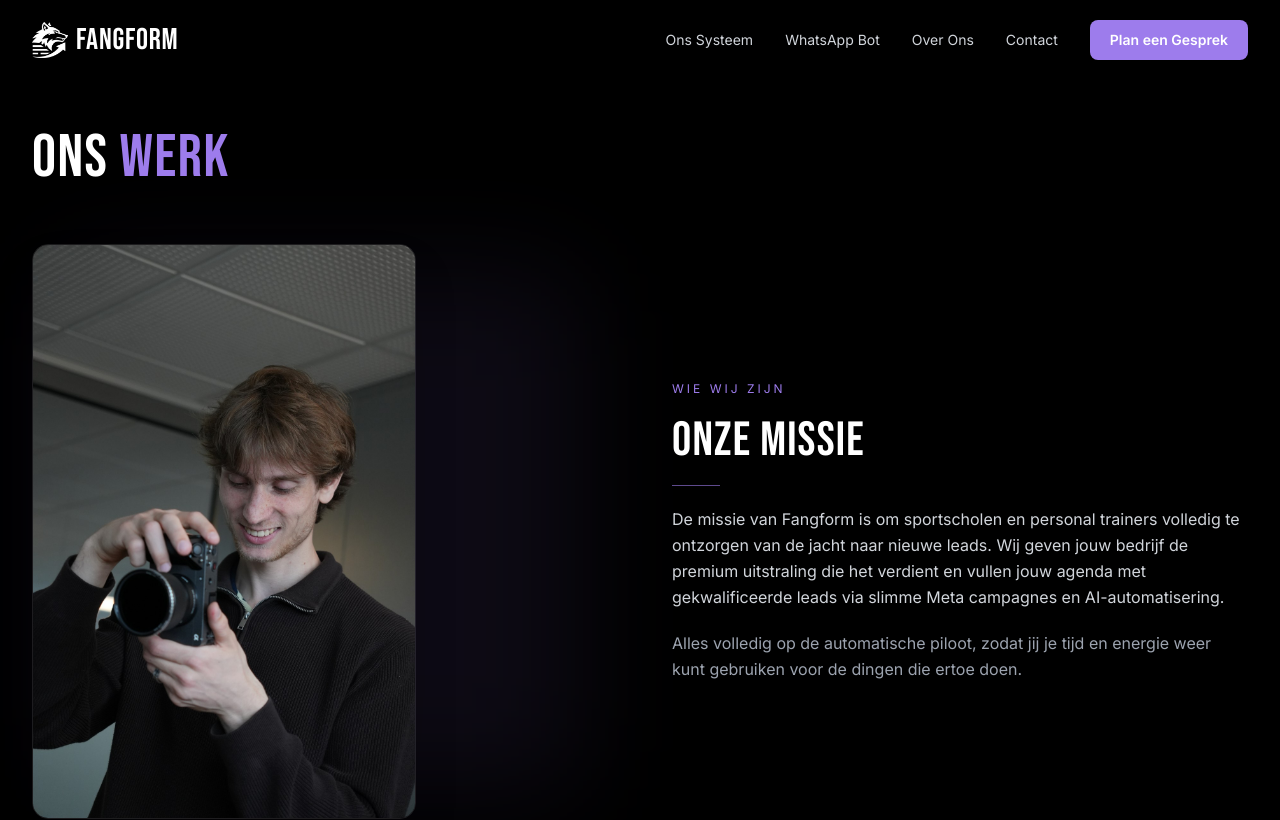
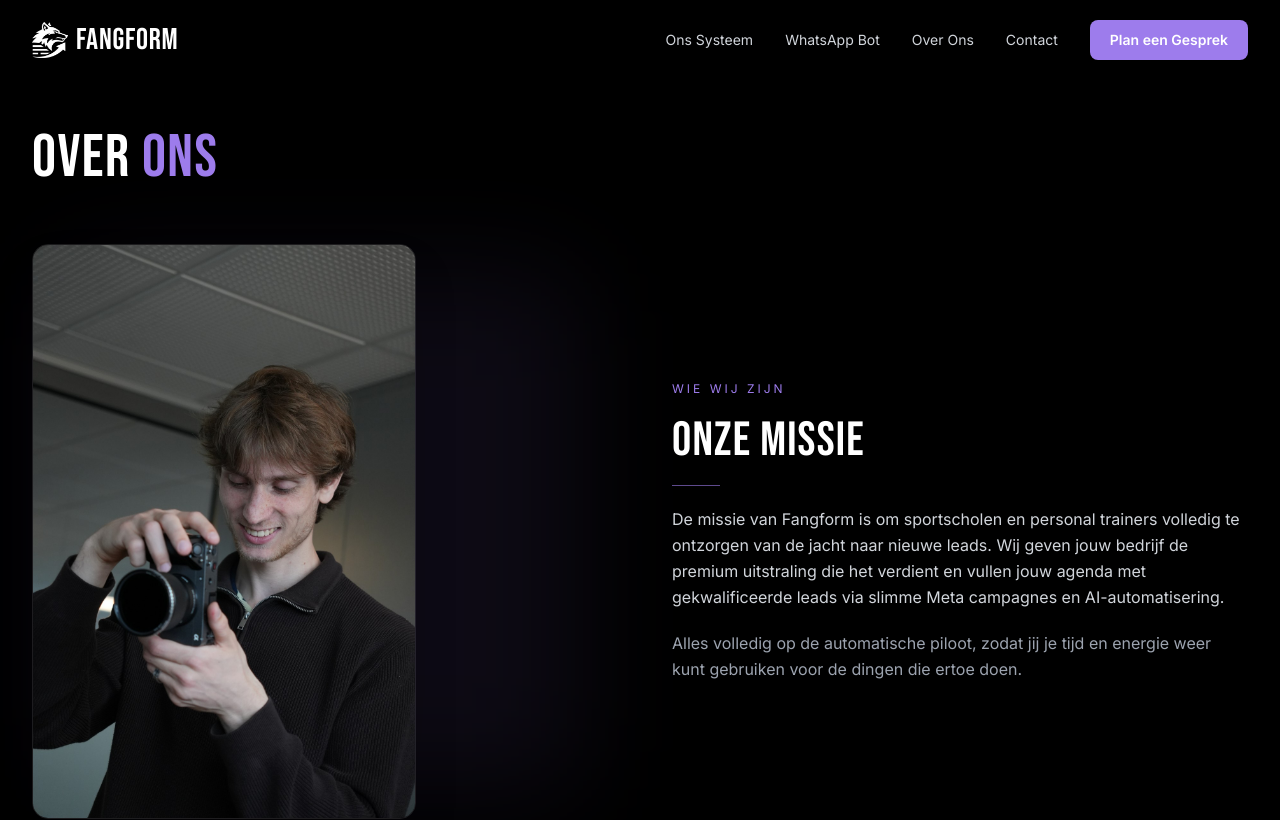
Before and after one commit to dfenders2002/fangForms, a Next.js app: page /ons-werk in a window 1280 px wide. Shown: the top 820 px of the page. Built offline with nearby package versions, Linux system fonts and the light colour scheme.

Commit message:
fix: update header label from "ONS WERK" to "OVER ONS" in OnsWerk component

```diff
--- a/src/app/ons-werk/page.tsx
+++ b/src/app/ons-werk/page.tsx
@@ -42,7 +42,7 @@ export default function OnsWerk() {
             animate="show"
             className="font-heading text-5xl md:text-6xl tracking-wide leading-none mb-10 md:mb-14"
           >
-            ONS <span className="text-accent">WERK</span>
+            OVER <span className="text-accent">ONS</span>
           </motion.h1>
 
           <div className="grid md:grid-cols-2 gap-10 md:gap-16 items-center">
```
